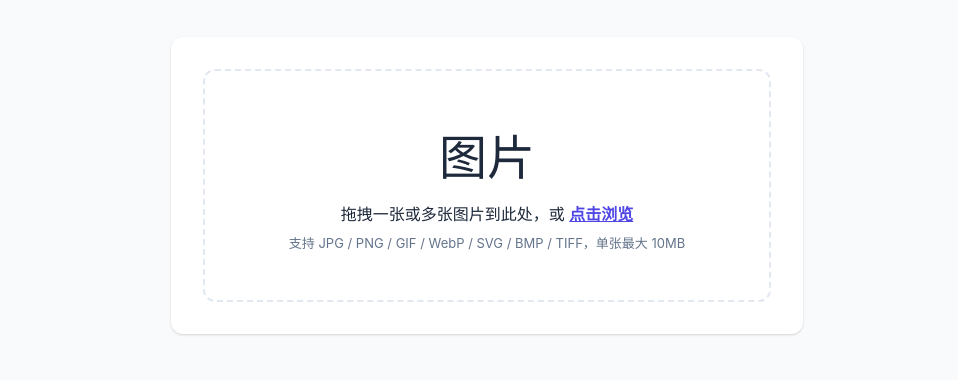
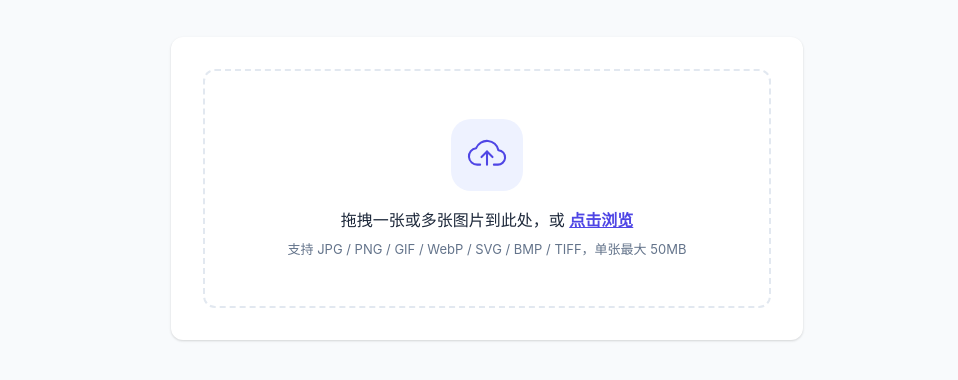
Before and after one commit to inekoarc/ImageBed, a browser extension: page public/index.html in a window 1280 px wide. Shown: the part 72-452 px from the top of the page, without its empty margins (153-1111 px from the left). Drawn offline with Linux system fonts and the light colour scheme.

Commit message:
chore: 更新配置和样式优化

```diff
--- a/config.js
+++ b/config.js
@@ -3,8 +3,8 @@ const path = require('path');
 const config = Object.freeze({
   port: parseInt(process.env.PORT, 10) || 3000,
   uploadDir: path.resolve(process.env.UPLOAD_DIR || './uploads'),
-  maxFileSizeMB: parseFloat(process.env.MAX_FILE_SIZE_MB || '10'),
-  maxFileSizeBytes: parseFloat(process.env.MAX_FILE_SIZE_MB || '10') * 1024 * 1024,
+  maxFileSizeMB: parseFloat(process.env.MAX_FILE_SIZE_MB || '50'),
+  maxFileSizeBytes: parseFloat(process.env.MAX_FILE_SIZE_MB || '50') * 1024 * 1024,
   domainUrl: (process.env.DOMAIN_URL || 'http://localhost:3000').replace(/\/+$/, ''),
   rateLimitWindowMs: parseInt(process.env.RATE_LIMIT_WINDOW_MS || '900000', 10),
   rateLimitMax: parseInt(process.env.RATE_LIMIT_MAX || '60', 10),
--- a/public/css/style.css
+++ b/public/css/style.css
@@ -130,8 +130,24 @@ main {
 }
 
 .drop-zone-icon {
-  font-size: 48px;
-  margin-bottom: 12px;
+  width: 72px;
+  height: 72px;
+  margin: 0 auto 16px;
+  display: grid;
+  place-items: center;
+  border-radius: 20px;
+  background: #eef2ff;
+  color: var(--primary);
+}
+
+.drop-zone-icon svg {
+  width: 44px;
+  height: 44px;
+  fill: none;
+  stroke: currentColor;
+  stroke-width: 3;
+  stroke-linecap: round;
+  stroke-linejoin: round;
 }
 
 .drop-zone-text {
--- a/public/index.html
+++ b/public/index.html
@@ -19,9 +19,15 @@
   <main>
     <div class="upload-container">
       <div class="drop-zone" id="dropZone">
-        <p class="drop-zone-icon">图片</p>
+        <div class="drop-zone-icon" aria-hidden="true">
+          <svg viewBox="0 0 64 64" focusable="false">
+            <path d="M22 46H18a12 12 0 0 1-1.8-23.9A17 17 0 0 1 48.6 25 10.5 10.5 0 0 1 47 46h-5" />
+            <path d="M32 46V27" />
+            <path d="M24 35l8-8 8 8" />
+          </svg>
+        </div>
         <p class="drop-zone-text">拖拽一张或多张图片到此处，或 <span class="browse-link">点击浏览</span></p>
-        <p class="drop-zone-hint">支持 JPG / PNG / GIF / WebP / SVG / BMP / TIFF，单张最大 10MB</p>
+        <p class="drop-zone-hint">支持 JPG / PNG / GIF / WebP / SVG / BMP / TIFF，单张最大 50MB</p>
         <input type="file" id="fileInput" accept="image/*" multiple hidden>
       </div>
 
--- a/public/js/upload.js
+++ b/public/js/upload.js
@@ -103,9 +103,9 @@ function validateFile(file) {
     return false;
   }
 
-  const maxSize = 10 * 1024 * 1024;
+  const maxSize = 50 * 1024 * 1024;
   if (file.size > maxSize) {
-    showToast(`${file.name} 超过 10MB`);
+    showToast(`${file.name} 超过 50MB`);
     return false;
   }
 
```
Also changed, not shown: feishu-plugin/index.html (+1 -1 lines), README.md, 1 other file.
